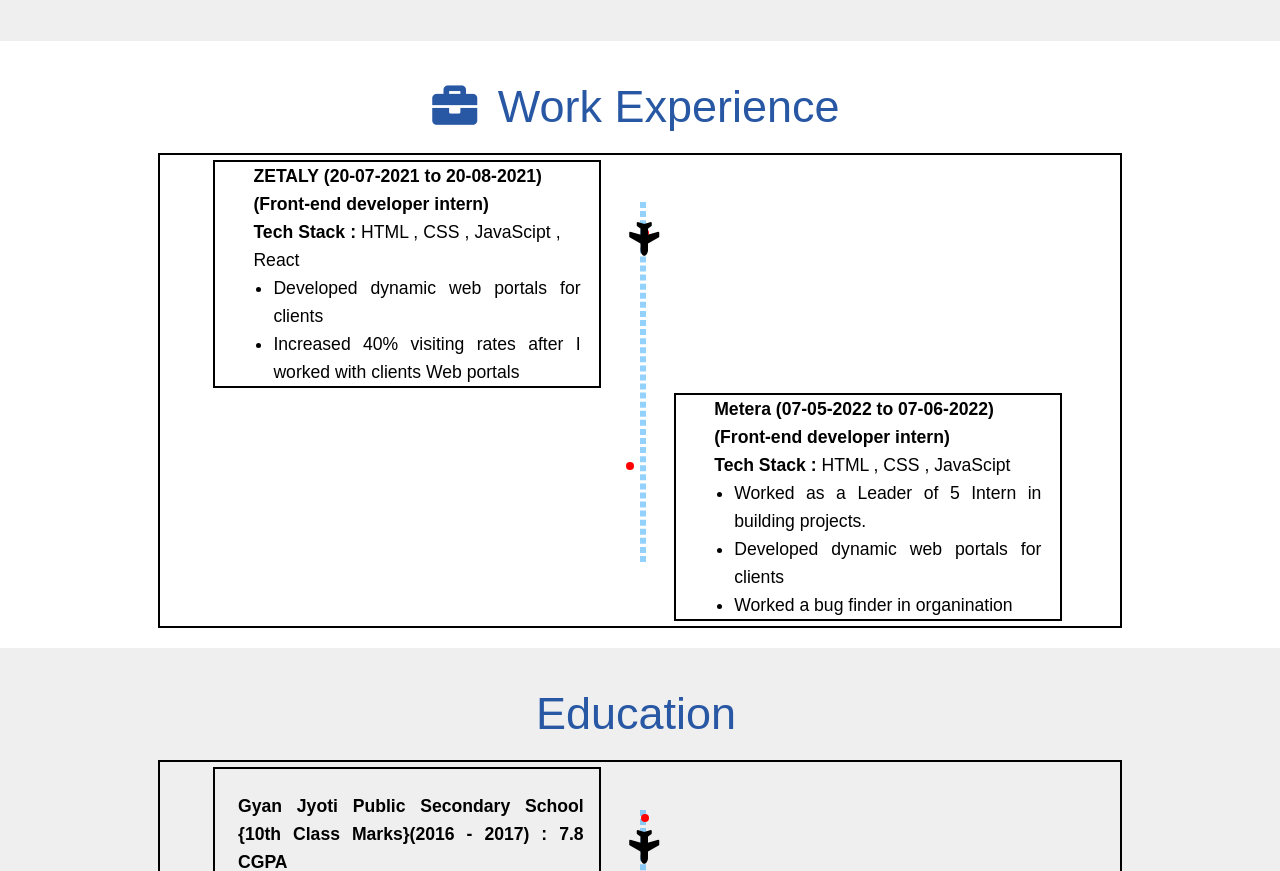
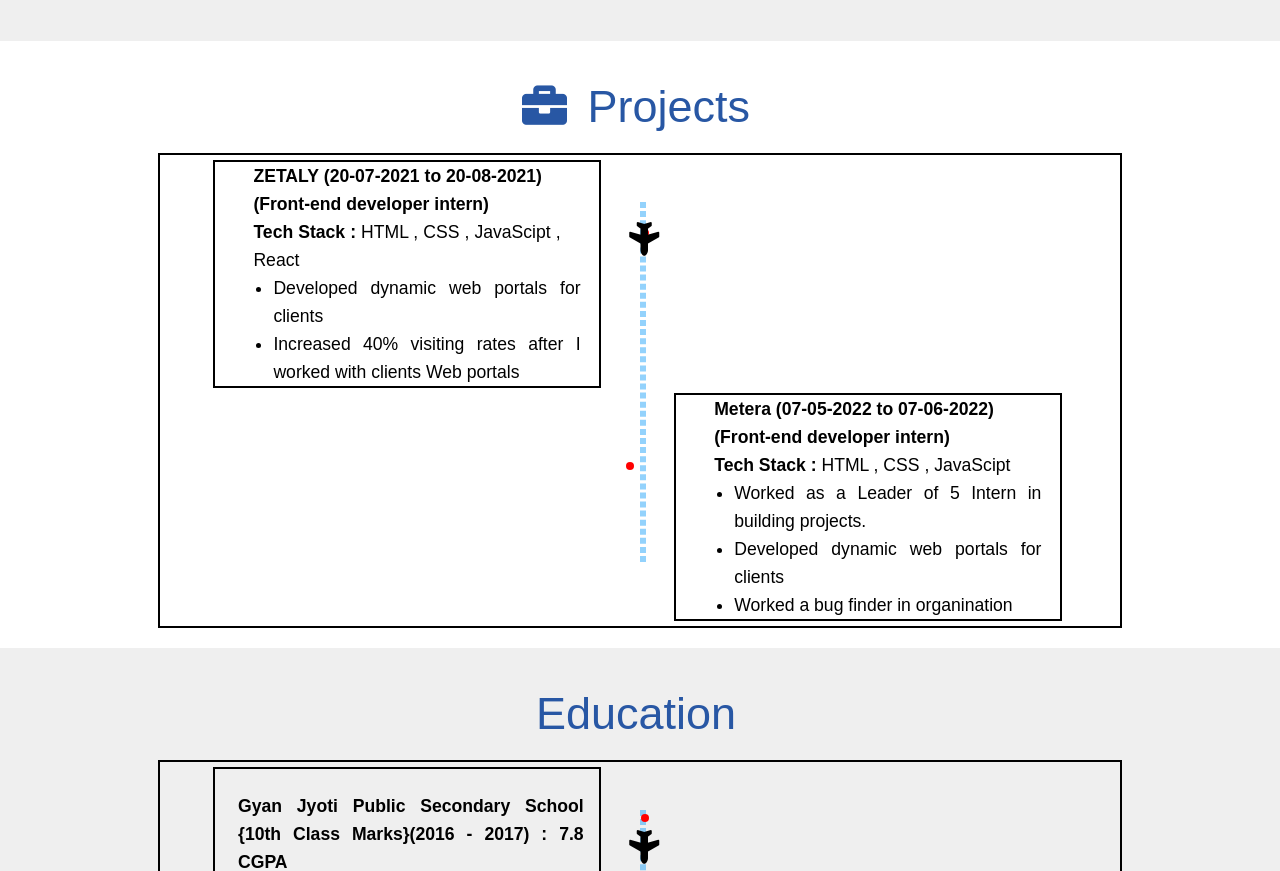
Before and after one commit to Starlord000/Portfolio, a plain HTML site: page index.html in a window 1280 px wide. Shown: the part 1114-1985 px from the top of the page. Drawn offline with Linux system fonts and the light colour scheme.

Commit message:
Update index.html

```diff
--- a/index.html
+++ b/index.html
@@ -163,7 +163,7 @@
                 <span>
                     <i class="fas fa-briefcase"></i>
                 </span>
-                <span> Work Experience </span>
+                <span> Projects </span>
             </h1>
 
             <div class="timeline">
```
